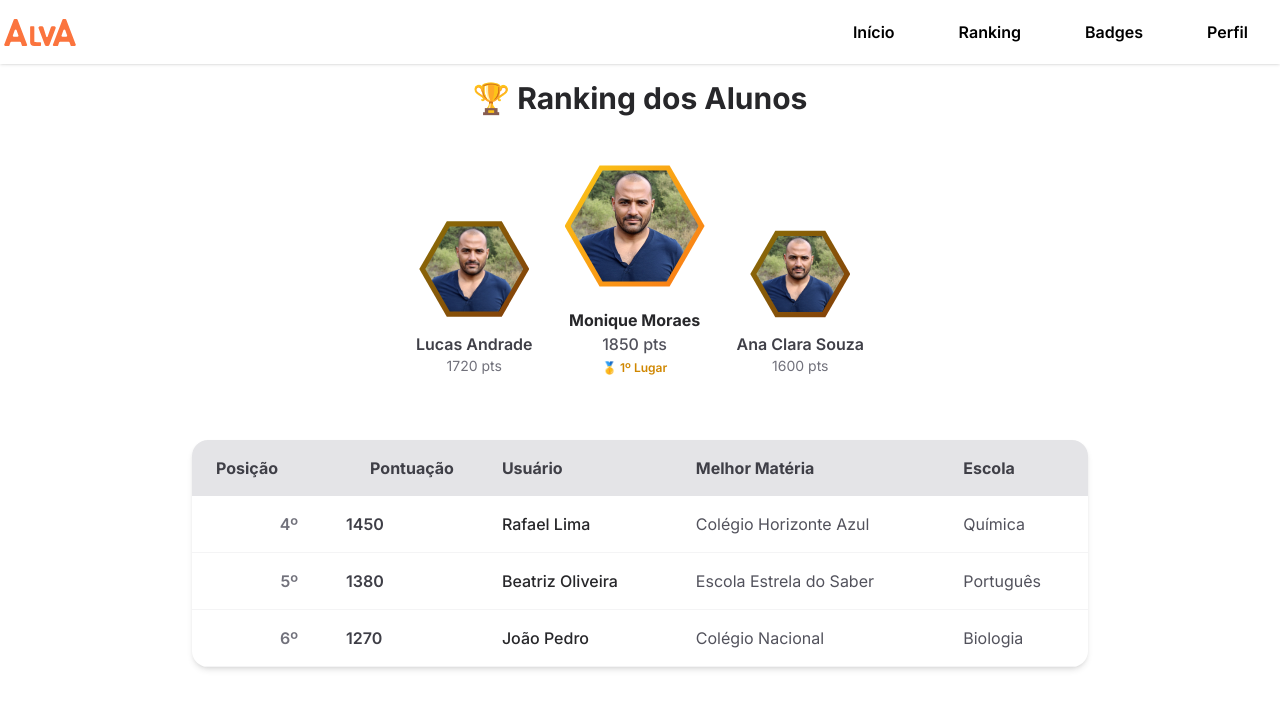
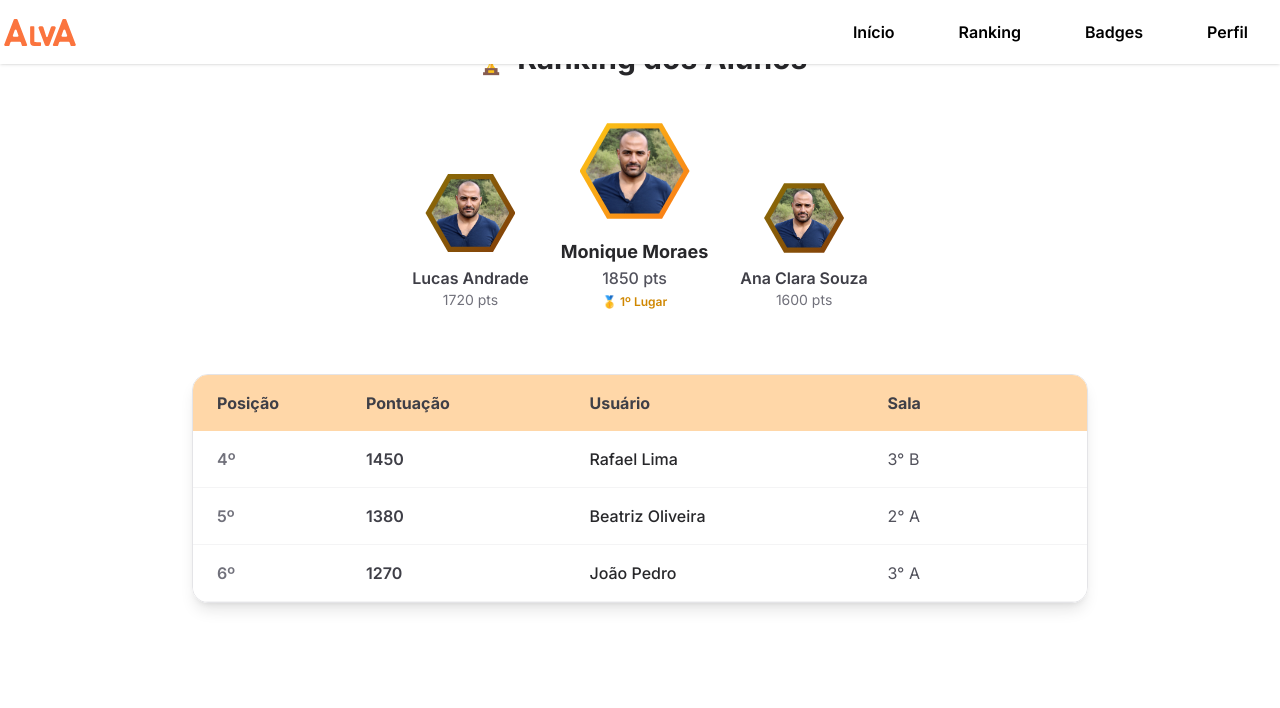
Before and after one commit to Alva-Bee/Main, a Next.js app: page /ranking in a window 1280 px wide. Shown: the top 708 px of the page. Built offline with nearby package versions, Linux system fonts and the light colour scheme.

Commit message:
atualização ranking

```diff
--- a/src/app/(main)/ranking/page.tsx
+++ b/src/app/(main)/ranking/page.tsx
@@ -4,8 +4,7 @@ import { HexagonoPerfil } from "@/app/ui/hexUser";
 
 interface Usuario {
   nome: string;
-  escola: string;
-  materia: string;
+  sala: string;
   pontos: number;
   foto: string;
 }
@@ -15,43 +14,37 @@ export default function RankingPage() {
   const usuarios: Usuario[] = [
     {
       nome: "Monique Moraes",
-      escola: "Colégio Horizonte Azul",
-      materia: "Matemática",
+      sala: "Matemática",
       pontos: 1850,
       foto: "/perfil.jpg",
     },
     {
       nome: "Lucas Andrade",
-      escola: "Escola Estrela do Saber",
-      materia: "História",
+      sala: "História",
       pontos: 1720,
       foto: "/perfil.jpg",
     },
     {
       nome: "Ana Clara Souza",
-      escola: "Instituto Alfa",
-      materia: "Física",
+      sala: "3° A",
       pontos: 1600,
       foto: "/perfil.jpg",
     },
     {
       nome: "Rafael Lima",
-      escola: "Colégio Horizonte Azul",
-      materia: "Química",
+      sala: "3° B",
       pontos: 1450,
       foto: "/perfil.jpg",
     },
     {
       nome: "Beatriz Oliveira",
-      escola: "Escola Estrela do Saber",
-      materia: "Português",
+      sala: "2° A",
       pontos: 1380,
       foto: "/perfil.jpg",
     },
     {
       nome: "João Pedro",
-      escola: "Colégio Nacional",
-      materia: "Biologia",
+      sala: "3° A",
       pontos: 1270,
       foto: "/perfil.jpg",
     },
@@ -62,66 +55,91 @@ export default function RankingPage() {
   const top3 = ranking.slice(0, 3);
   const resto = ranking.slice(3);
 
+  // Tamanhos dos hexágonos para responsividade (o tamanho padrão é celular)
+  const size1stMobile = 110;
+  const size2ndMobile = 90;
+  const size3rdMobile = 80;
+
   return (
-    <div className="min-h-screen bg-white p-10 pt-20">
-      <h1 className="text-3xl font-bold text-center text-zinc-800 mb-10">
+    <div className="min-h-screen bg-white p-4 sm:p-6 md:p-10 pt-16 sm:pt-20">
+      <h1 className="text-2xl sm:text-3xl font-bold text-center text-zinc-800 mb-8 sm:mb-10">
         🏆 Ranking dos Alunos
       </h1>
 
-      {/* === TOPO (3 melhores) === */}
-      <div className="flex flex-col md:flex-row justify-center items-end gap-8 mb-16">
+      {/* === TOPO (3 melhores) - Mantém disposição horizontal no mobile e desktop === */}
+      <div className="flex flex-row justify-center items-end gap-4 md:gap-8 mb-12 sm:mb-16">
+
         {/* 2º lugar */}
-        <div className="flex flex-col items-center">
-          <HexagonoPerfil src={top3[1].foto} size={110} />
-          <p className="font-semibold text-zinc-700 mt-2">{top3[1].nome}</p>
-          <p className="text-sm text-zinc-500">{top3[1].pontos} pts</p>
+        <div className="flex flex-col items-center min-w-min">
+          <HexagonoPerfil
+            src={top3[1].foto}
+            size={size2ndMobile}
+            className="md:w-[110px] md:h-[110px]"
+          />
+          <p className="font-semibold text-zinc-700 mt-2 text-center text-sm sm:text-base">{top3[1].nome}</p>
+          <p className="text-xs sm:text-sm text-zinc-500">{top3[1].pontos} pts</p>
         </div>
 
         {/* 1º lugar */}
-        <div className="flex flex-col items-center">
-          <HexagonoPerfil src={top3[0].foto} size={140} destaque />
-          <p className="font-bold text-zinc-800 mt-3">{top3[0].nome}</p>
-          <p className="text-zinc-600 font-medium">{top3[0].pontos} pts</p>
+        <div className="flex flex-col items-center min-w-min">
+          <HexagonoPerfil
+            src={top3[0].foto}
+            size={size1stMobile}
+            destaque
+            className="md:w-[140px] md:h-[140px]"
+          />
+          <p className="font-bold text-zinc-800 mt-3 text-center text-base sm:text-lg">{top3[0].nome}</p>
+          <p className="text-zinc-600 font-medium text-sm sm:text-base">{top3[0].pontos} pts</p>
           <p className="text-xs text-yellow-600 font-semibold mt-1">🥇 1º Lugar</p>
         </div>
 
         {/* 3º lugar */}
-        <div className="flex flex-col items-center">
-          <HexagonoPerfil src={top3[2].foto} size={100} />
-          <p className="font-semibold text-zinc-700 mt-2">{top3[2].nome}</p>
-          <p className="text-sm text-zinc-500">{top3[2].pontos} pts</p>
+        <div className="flex flex-col items-center min-w-min">
+          <HexagonoPerfil
+            src={top3[2].foto}
+            size={size3rdMobile}
+            className="md:w-[100px] md:h-[100px]"
+          />
+          <p className="font-semibold text-zinc-700 mt-2 text-center text-sm sm:text-base">{top3[2].nome}</p>
+          <p className="text-xs sm:text-sm text-zinc-500">{top3[2].pontos} pts</p>
         </div>
       </div>
 
-      {/* === LISTA DOS DEMAIS === */}
-      <div className="max-w-4xl mx-auto bg-white rounded-2xl shadow-md overflow-hidden">
-        <table className="w-full">
-          <thead className="bg-zinc-200">
-            <tr className="text-left text-zinc-700">
-              <th className="py-4 px-6">Posição</th>
-              <th className="py-4 px-6 text-right">Pontuação</th>
-              <th className="py-4 px-6">Usuário</th>
-              <th className="py-4 px-6">Melhor Matéria</th>
-              <th className="py-4 px-6">Escola</th>
+    {/* === LISTA DOS DEMAIS - Tabela com Rolagem Horizontal e Conteúdo Justificado à Esquerda === */}
+      <div className="max-w-4xl mx-auto rounded-2xl shadow-lg overflow-x-auto border border-zinc-200">
+        <table className="w-full min-w-[500px] bg-white">
+          <thead className="bg-orange-200 sticky top-0">
+            <tr className="text-left text-zinc-700 text-sm md:text-base whitespace-nowrap">
+              {/* Ajuste de Largura: 2/12 */}
+              <th className="py-3 px-4 md:py-4 md:px-6 text-left w-2/12">Posição</th>
+              {/* Ajuste de Largura: 3/12 */}
+              <th className="py-3 px-4 md:py-4 md:px-6 text-left w-3/12">Pontuação</th>
+              {/* Ajuste de Largura: 4/12 */}
+              <th className="py-3 px-4 md:py-4 md:px-6 text-left w-4/12">Usuário</th>
+              {/* Ajuste de Largura: 3/12 */}
+              <th className="py-3 px-4 md:py-4 md:px-6 text-left w-3/12">Sala</th>
             </tr>
           </thead>
           <tbody>
             {resto.map((user, index) => (
               <tr
                 key={user.nome}
-                className="border-b border-zinc-100 hover:bg-zinc-50 transition"
+                className="border-b border-zinc-100 hover:bg-orange-50/50 transition text-sm md:text-base whitespace-nowrap"
               >
-                <td className="py-4 px-6 text-right font-semibold text-zinc-500">
+                {/* 1. Posição */}
+                <td className="py-3 px-4 md:py-4 md:px-6 text-left font-semibold text-zinc-500">
                   {index + 4}º
                 </td>
-                <td className="py-4 px-6 text-left font-semibold text-zinc-700">
+                {/* 2. Pontuação */}
+                <td className="py-3 px-4 md:py-4 md:px-6 text-left font-semibold text-zinc-700">
                   {user.pontos}
                 </td>
-                <td className="py-4 px-6 font-medium text-zinc-800">
+                {/* 3. Usuário */}
+                <td className="py-3 px-4 md:py-4 md:px-6 font-medium text-zinc-800">
                   {user.nome}
                 </td>
-                <td className="py-4 px-6 text-zinc-600">{user.escola}</td>
-                <td className="py-4 px-6 text-zinc-600">{user.materia}</td>
+                {/* 4. Sala */}
+                <td className="py-3 px-4 md:py-4 md:px-6 text-zinc-600">{user.sala}</td>
               </tr>
             ))}
           </tbody>
```
